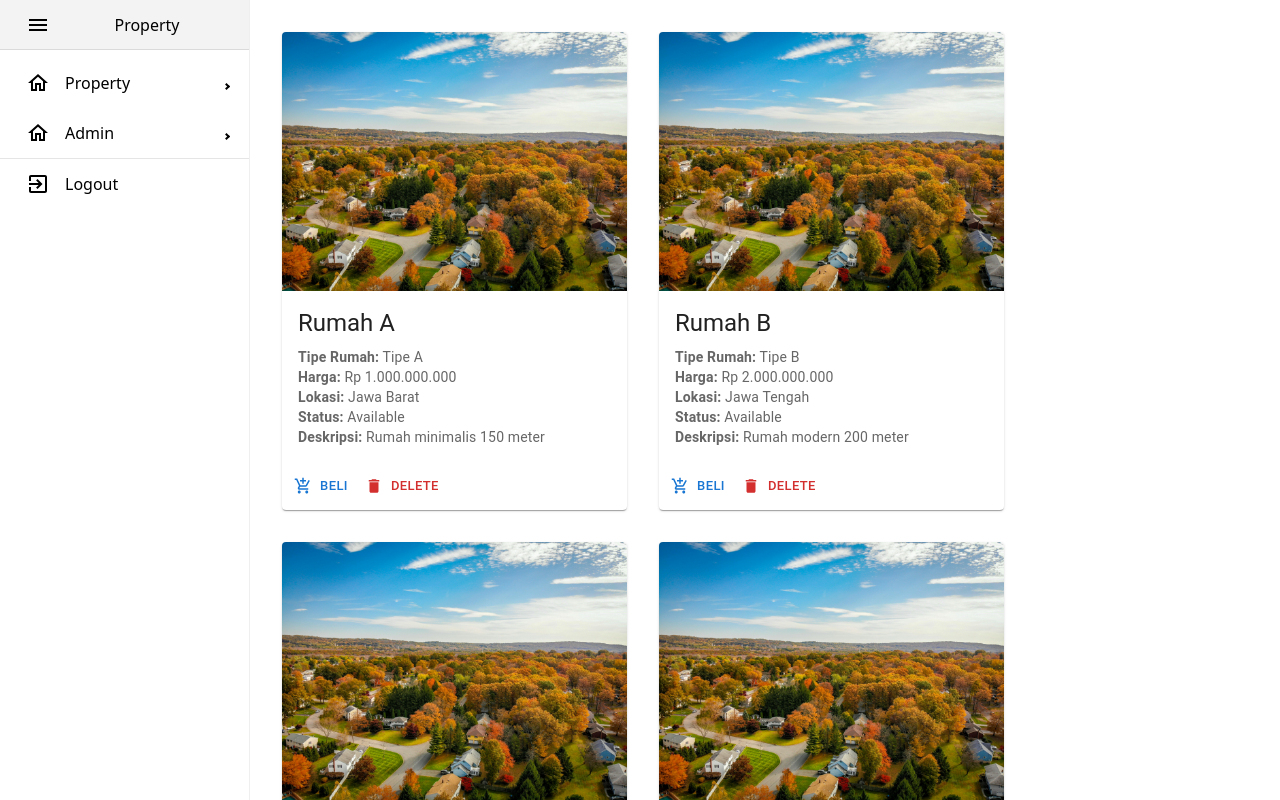
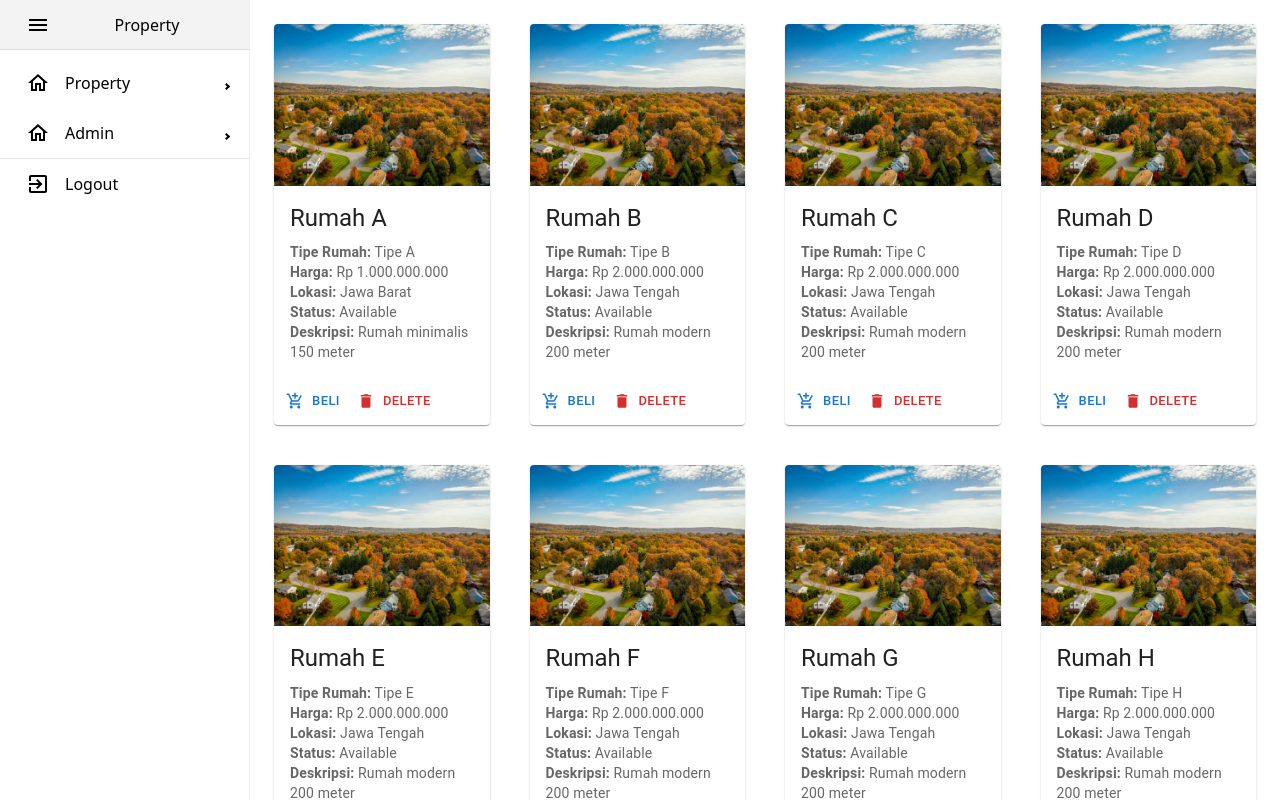
Before and after one commit to ArkanFarrel/frontend_UTS, a React (Create React App) app: page /#/listrumah in a window 1280 px wide. Shown: the top 800 px of the page. Built offline with nearby package versions, Linux system fonts and the light colour scheme.

Commit message:
up revisi

```diff
--- a/src/pages/Listrumah.jsx
+++ b/src/pages/Listrumah.jsx
@@ -1,13 +1,16 @@
 import React, { useState } from 'react';
-import { Card, CardContent, CardActions, CardMedia, Typography, Button, Dialog, DialogActions, DialogContent, DialogTitle } from '@mui/material';
+import { Card, CardContent, CardActions, CardMedia, Typography, Button, Dialog, DialogActions, DialogContent, DialogTitle, Grid, useMediaQuery } from '@mui/material';
 import DeleteIcon from '@mui/icons-material/Delete';
 import AddShoppingCartIcon from '@mui/icons-material/AddShoppingCart'; // Import ikon add to cart
 import SidebarComponent from '../components/Sidebar';
 import axios from 'axios';
 import rumahKeren from "../img/rumah.jpg";
+import { useTheme } from '@mui/material/styles';
 
 const Listrumah = ({ id, title, type, price, location, status, description, onDelete }) => {
   const [confirmOpen, setConfirmOpen] = useState(false);
+  const theme = useTheme();
+  const isMobile = useMediaQuery(theme.breakpoints.down('sm')); // Mendapatkan kondisi ukuran layar kecil (mobile)
 
   const handleDeleteClick = () => {
     setConfirmOpen(true);
@@ -42,9 +45,18 @@ const Listrumah = ({ id, title, type, price, location, status, description, onDe
   const rumahData = [
     { id: 1, title: "Rumah A", type: "Tipe A", price: "Rp 1.000.000.000", location: "Jawa Barat", status: "Available", description: "Rumah minimalis 150 meter" },
     { id: 2, title: "Rumah B", type: "Tipe B", price: "Rp 2.000.000.000", location: "Jawa Tengah", status: "Available", description: "Rumah modern 200 meter" },
-    { id: 3, title: "Rumah C", type: "Tipe B", price: "Rp 2.000.000.000", location: "Jawa Tengah", status: "Available", description: "Rumah modern 200 meter" },
-    { id: 4, title: "Rumah D", type: "Tipe B", price: "Rp 2.000.000.000", location: "Jawa Tengah", status: "Available", description: "Rumah modern 200 meter" },
-    { id: 5, title: "Rumah D", type: "Tipe B", price: "Rp 2.000.000.000", location: "Jawa Tengah", status: "Available", description: "Rumah modern 200 meter" },
+    { id: 3, title: "Rumah C", type: "Tipe C", price: "Rp 2.000.000.000", location: "Jawa Tengah", status: "Available", description: "Rumah modern 200 meter" },
+    { id: 4, title: "Rumah D", type: "Tipe D", price: "Rp 2.000.000.000", location: "Jawa Tengah", status: "Available", description: "Rumah modern 200 meter" },
+    { id: 5, title: "Rumah E", type: "Tipe E", price: "Rp 2.000.000.000", location: "Jawa Tengah", status: "Available", description: "Rumah modern 200 meter" },
+    { id: 6, title: "Rumah F", type: "Tipe F", price: "Rp 2.000.000.000", location: "Jawa Tengah", status: "Available", description: "Rumah modern 200 meter" },
+    { id: 7, title: "Rumah G", type: "Tipe G", price: "Rp 2.000.000.000", location: "Jawa Tengah", status: "Available", description: "Rumah modern 200 meter" },
+    { id: 8, title: "Rumah H", type: "Tipe H", price: "Rp 2.000.000.000", location: "Jawa Tengah", status: "Available", description: "Rumah modern 200 meter" },
+    { id: 9, title: "Rumah I", type: "Tipe I", price: "Rp 2.000.000.000", location: "Jawa Tengah", status: "Available", description: "Rumah modern 200 meter" },
+    { id: 10, title: "Rumah J", type: "Tipe J", price: "Rp 2.000.000.000", location: "Jawa Tengah", status: "Available", description: "Rumah modern 200 meter" },
+    { id: 11, title: "Rumah K", type: "Tipe K", price: "Rp 2.000.000.000", location: "Jawa Tengah", status: "Available", description: "Rumah modern 200 meter" },
+    { id: 12, title: "Rumah L", type: "Tipe L", price: "Rp 2.000.000.000", location: "Jawa Tengah", status: "Available", description: "Rumah modern 200 meter" },
+    { id: 12, title: "Rumah M", type: "Tipe M", price: "Rp 2.000.000.000", location: "Jawa Tengah", status: "Available", description: "Rumah modern 200 meter" },
+
   ];
 
   return (
@@ -52,14 +64,16 @@ const Listrumah = ({ id, title, type, price, location, status, description, onDe
       <div style={{ flex: '0 0 250px' }}>
         <SidebarComponent />
       </div>
-      <div style={{ flex: 1, padding: '16px', display: 'flex', flexWrap: 'wrap' }}>
+      <div style={{ flex: 1, padding: '16px' }}>
+        <Grid container spacing={3}>
           {rumahData.map((rumah) => (
-          <Card key={rumah.id} sx={{ maxWidth: 345, m: 2 }}>
+            <Grid item xs={12} sm={6} md={4} lg={3} key={rumah.id}>
+              <Card sx={{ maxWidth: '100%', m: 1 }}>
                 <CardMedia
                   component="img"
-              height="50"
+                  height="200"
                   image={rumahKeren}
-              alt={`Gambar dari `}
+                  alt={`Gambar dari ${rumah.title}`}
                 />
                 <CardContent>
                   <Typography gutterBottom variant="h5" component="div">
@@ -100,6 +114,7 @@ const Listrumah = ({ id, title, type, price, location, status, description, onDe
                   </Button>
                 </CardActions>
               </Card>
+            </Grid>
           ))}
 
           {/* Popup konfirmasi delete */}
@@ -113,6 +128,7 @@ const Listrumah = ({ id, title, type, price, location, status, description, onDe
               <Button onClick={handleConfirmDelete} color="error">Hapus</Button>
             </DialogActions>
           </Dialog>
+        </Grid>
       </div>
     </div>
   );
```
Lines whose indentation alone changed are shown as unchanged.
